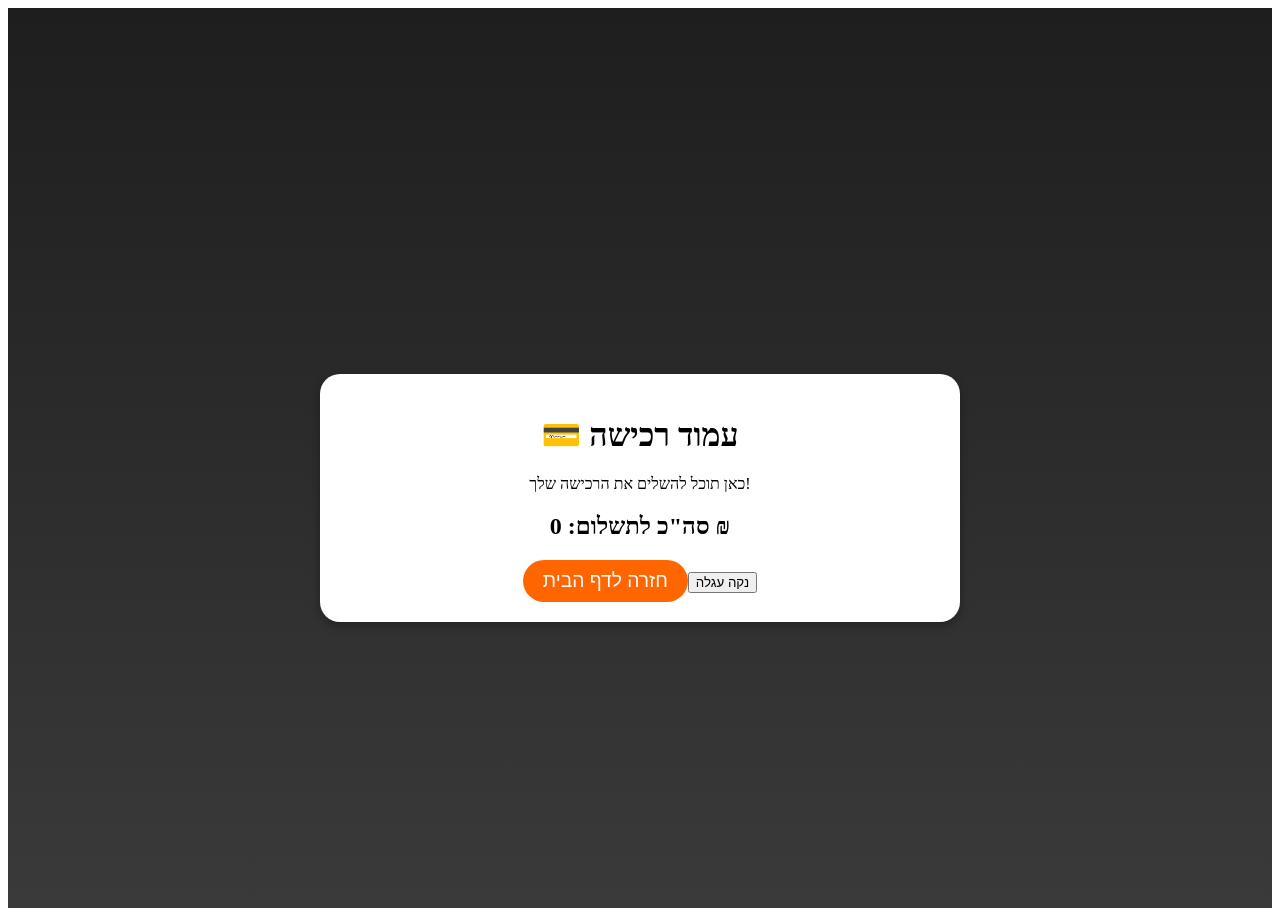
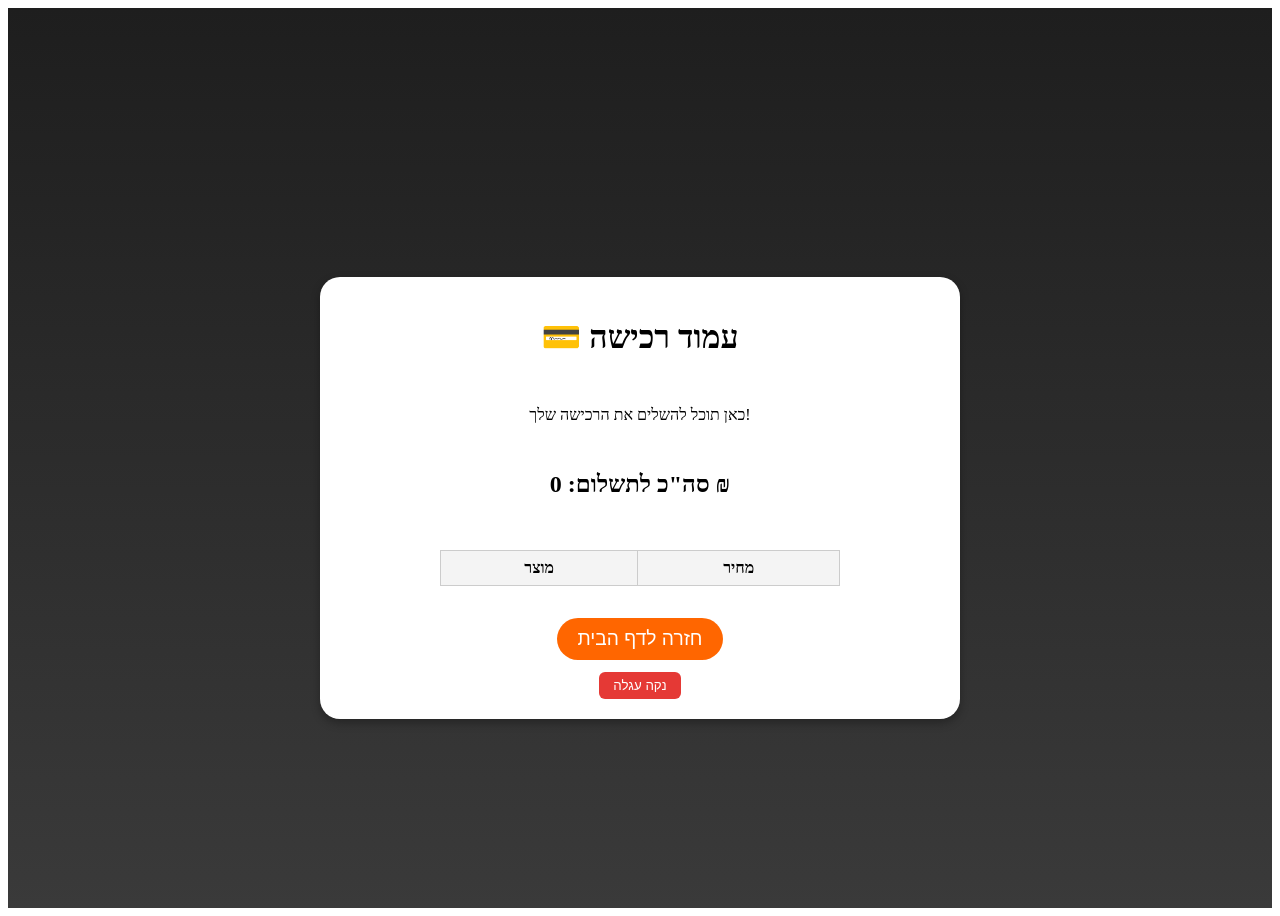
Before and after one commit to avivjac/CigaretteCase, a Next.js app in the folder landing-page/: page /purchase in a window 1280 px wide. Built offline with nearby package versions, Linux system fonts and the light colour scheme.

Commit message:
fix bugs at clear basket, style upadte, purchase page improve

```diff
--- a/landing-page/src/app/globals.css
+++ b/landing-page/src/app/globals.css
@@ -39,6 +39,11 @@
   max-width: 600px;
   width: 100%;
   margin-top: 20px;
+  display: flex;
+  flex-direction: column;
+  align-items: center;
+  text-align: center;
+  gap: 12px;
 }
 
 .image-container {
@@ -92,6 +97,12 @@
 
 /* כפתור קריאה לפעולה */
 .cta-container {
+  flex-direction: column;
+  display: flex;
+  align-items: center;
+  justify-content: center;
+  text-align: center;
+  gap: 12px;
   margin-top: 20px;
 }
 
@@ -141,6 +152,10 @@
 
 .landing-container {
   padding-top: 80px; /* כדי שהדף לא יתחבא מאחורי הסרגל */
+  object-position: center;
+  align-items: center;
+  justify-content: center;
+  text-align: center;
 }
 
 .cart-info span {
@@ -174,10 +189,26 @@
   color: white;
   border: none;
   padding: 6px 14px;
+  flex-direction: row;
+  display: flex;
   border-radius: 6px;
   cursor: pointer;
   transition: background-color 0.3s ease;
 }
+
+.clear-cart-button-body {
+  background-color: #e53935;
+  color: white;
+  display: flex;
+  border: none;
+  padding: 6px 14px;
+  text-align: center;
+  border-radius: 6px;
+  flex-direction: column;
+  cursor: pointer;
+  transition: background-color 0.3s ease;
+}
+
 
 .clear-cart-button:hover {
   background-color: #b71c1c;
@@ -301,3 +332,23 @@
   font-weight: bold;
   cursor: pointer;
 }
+
+/* purchase cart show */
+.cart-table {
+  width: 100%;
+  max-width: 400px;
+  margin: 20px auto;
+  border-collapse: collapse;
+}
+
+.cart-table th,
+.cart-table td {
+  border: 1px solid #ccc;
+  padding: 8px 12px;
+  text-align: center;
+}
+
+.cart-table th {
+  background-color: #f4f4f4;
+  font-weight: bold;
+}
--- a/landing-page/src/app/purchase/page.tsx
+++ b/landing-page/src/app/purchase/page.tsx
@@ -8,6 +8,7 @@ export default function PurchasePage() {
   const router = useRouter();
   const [cartItems, setCartItems] = useState([]);
   const [total, setTotal] = useState(0);
+  const [cart, setCart] = useState<{ name: string; price: number }[]>([]);
 
   useEffect(() => {
     const storedCart = JSON.parse(localStorage.getItem("cart") || "[]");
@@ -19,6 +20,11 @@ export default function PurchasePage() {
     const remainder = count % 4;
     const calculatedTotal = setsOf4 * 100 + remainder * 30;
 
+    const total = cartItems.length >= 4
+    ? Math.floor(cartItems.length / 4) * 100 + (cartItems.length % 4) * 30
+    : cartItems.length * 30;
+
+
     setTotal(calculatedTotal);
   }, []);
 
@@ -28,22 +34,33 @@ export default function PurchasePage() {
         <h1>💳 עמוד רכישה</h1>
         <p className="description">כאן תוכל להשלים את הרכישה שלך!</p>
         <h2>סה"כ לתשלום: {total} ₪</h2>
-          <ul style={{ listStyle: "none", padding: 0 }}>
-           {cartItems.map((item, index) => (
-              <li key={index}>
-                {/* {item.name} - {item.price} ₪ */}
-              </li>
+        <table className="cart-table">
+          <thead>
+            <tr>
+              <th>מוצר</th>
+              <th>מחיר</th>
+            </tr>
+          </thead>
+          <tbody>
+            {cartItems.map((item, index) => (
+              <tr key={index}>
+                <td>{item.name}</td>
+                <td>{item.price} ₪</td>
+              </tr>
             ))}
-          </ul>
+          </tbody>
+        </table>
+
         <button
           onClick={() => router.push("/")}
           className="cta-button"
         >
           חזרה לדף הבית
         </button>
-        <button onClick={() => localStorage.removeItem("cart")}>
-          נקה עגלה
-        </button>
+        <button className="clear-cart-button-body" onClick={() => {
+            localStorage.removeItem("cart");
+            setCart([]);
+          }}>נקה עגלה</button>
       </div>
     </div>
   );
```
Also changed, not shown: landing-page/src/app/page.tsx (+11 -3 lines).
